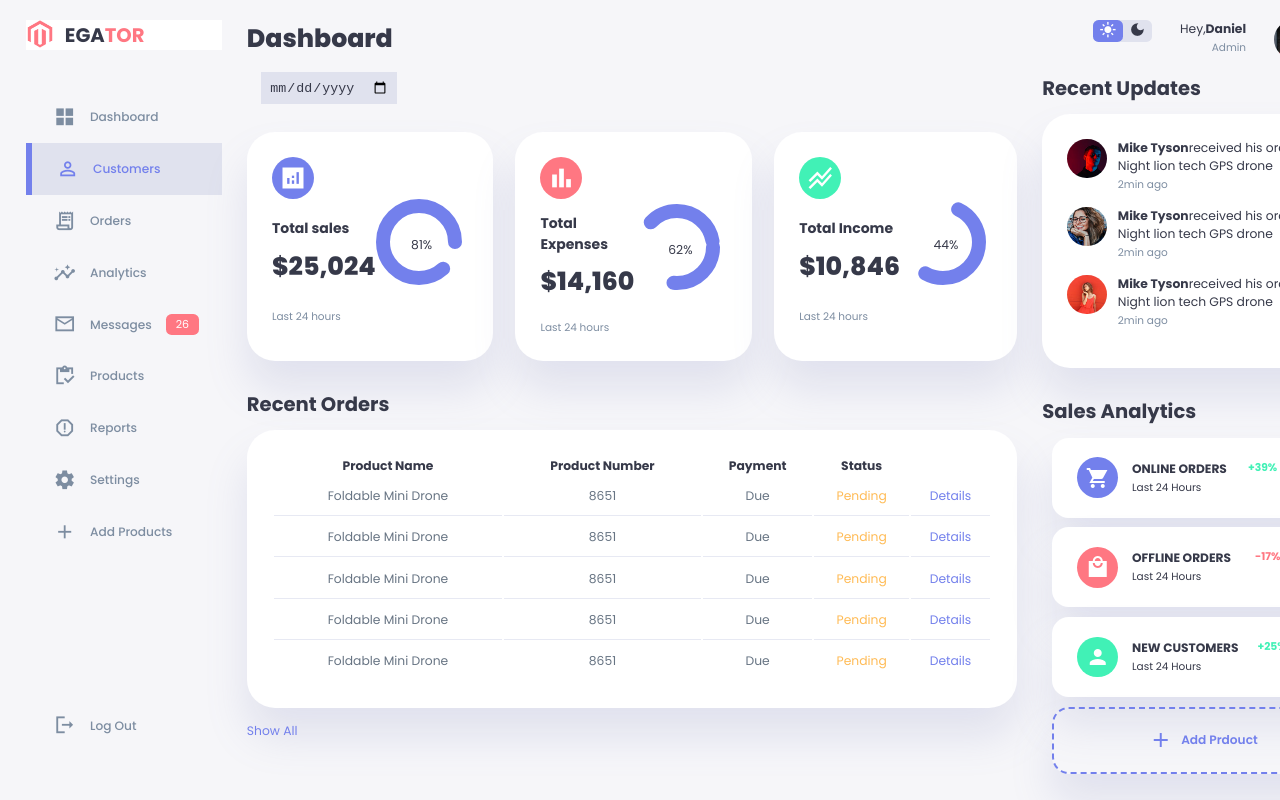
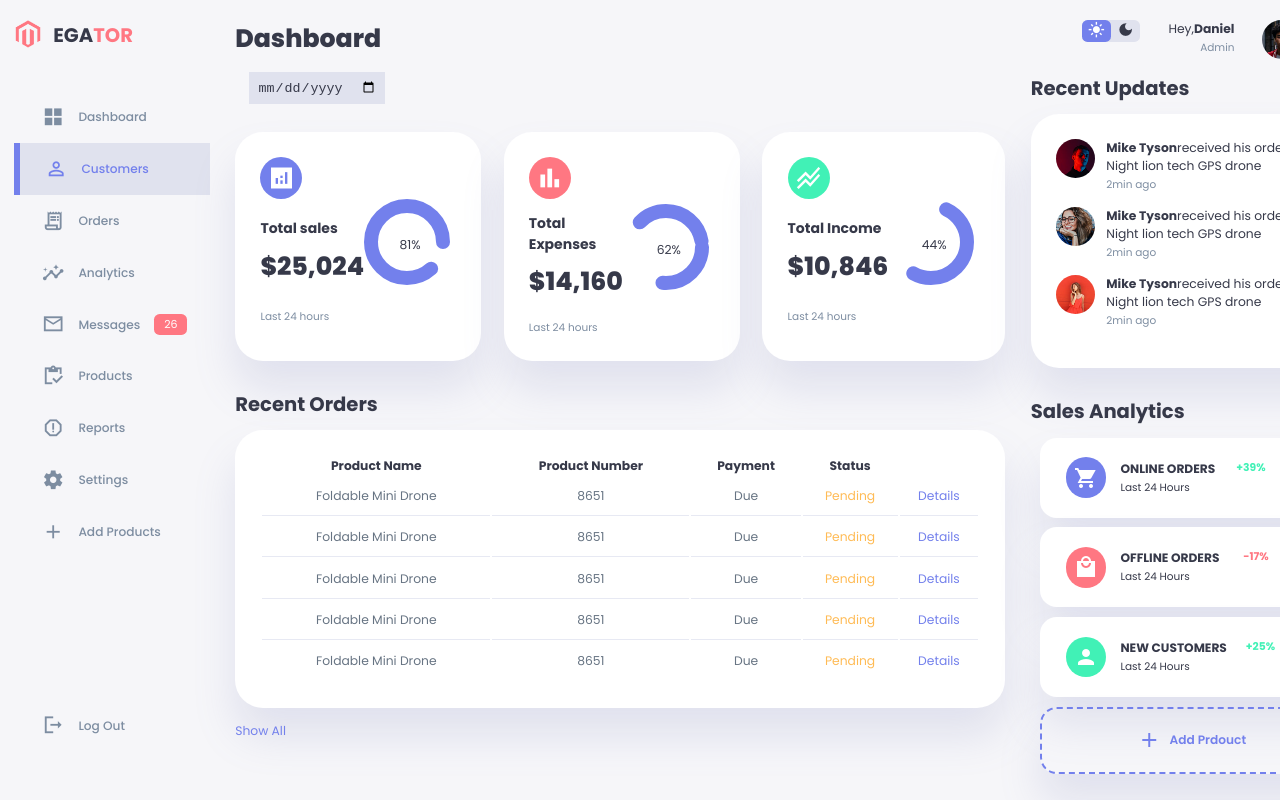
Before and after one commit to 10Dipesh/Responsive-Dashboard, a plain HTML site: page index.html in a window 1280 px wide. Shown: the top 800 px of the page. Drawn offline with Linux system fonts and the light colour scheme.

Commit message:
bug fixed

```diff
--- a/css/base.css
+++ b/css/base.css
@@ -51,7 +51,7 @@ body{
 
 .container{
     display: grid;
-    width: 96%;
+    padding: 0 1rem;
     margin: auto;
     gap: 1.8rem;
     grid-template-columns: 14rem auto 23rem;
@@ -72,9 +72,11 @@ h1{
 h2{
     font-size: 1.4rem;
 }
+
 h3{
     font-size: 0.87rem;
 }
+
 h4{
     font-size: 0.8rem;
 }
--- a/css/index.css
+++ b/css/index.css
@@ -2,3 +2,4 @@
 @import url(siderbar.css);
 @import url(main.css);
 @import url(top.css);
+@import url(media.css);
--- a/css/siderbar.css
+++ b/css/siderbar.css
@@ -4,7 +4,6 @@ aside{
 }
 
 aside .top{
-    background: white;
     display: flex;
     align-items: center;
     justify-content: space-between;
```
